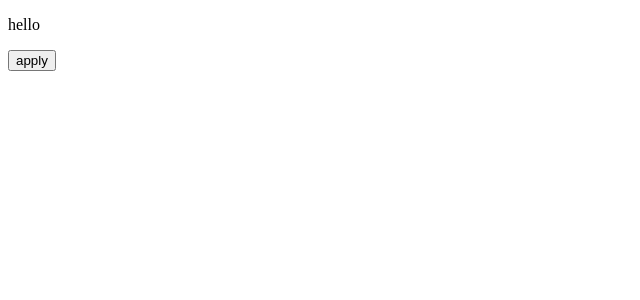
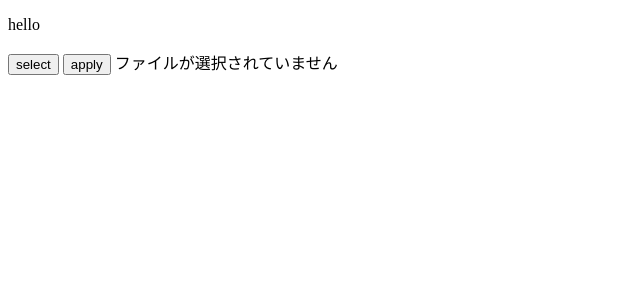
Before and after one commit to meuzi8122/spotify-pedalboard-control, a SvelteKit app: page / in a window 1280 px wide. Shown: the top 300 px of the page, without its empty margins (0-640 px from the left). Built offline with nearby package versions, Linux system fonts and the light colour scheme.

Commit message:
ファイル選択ダイアログ呼び出し

```diff
--- a/src/routes/+page.svelte
+++ b/src/routes/+page.svelte
@@ -1,8 +1,8 @@
 <script lang="ts">
   import { invoke } from "@tauri-apps/api/core";
-  import { save } from "@tauri-apps/plugin-dialog";
+  import { open, save } from "@tauri-apps/plugin-dialog";
 
-  const VALID_EXTENSIONS = [".wav", ".mp3"];
+  const VALID_EXTENSIONS = ["wav", "mp3"];
 
   let inputFilePath: string = "";
 
@@ -13,12 +13,20 @@
 
   let effectors: any[] = [];
 
+  async function selectInputFile() {
+    const _inputFilePath = await open({
+      filters: [{ name: "", extensions: VALID_EXTENSIONS }],
+    });
+
+    if (_inputFilePath && _inputFilePath.path) {
+      inputFilePath = _inputFilePath.path;
+    }
+  }
+
   async function applyEffects() {
     const outputFilePath = await save({
-      filters: [{ name: "output-file-filter", extensions: VALID_EXTENSIONS }],
+      filters: [{ name: "", extensions: VALID_EXTENSIONS }],
     });
-
-    console.log(outputFilePath);
 
     if (outputFilePath) {
       await invoke("apply_effects", {
@@ -31,4 +39,6 @@
 </script>
 
 <p>hello</p>
+<button on:click={selectInputFile}>select</button>
 <button on:click={applyEffects}>apply</button>
+{inputFileName}
```
